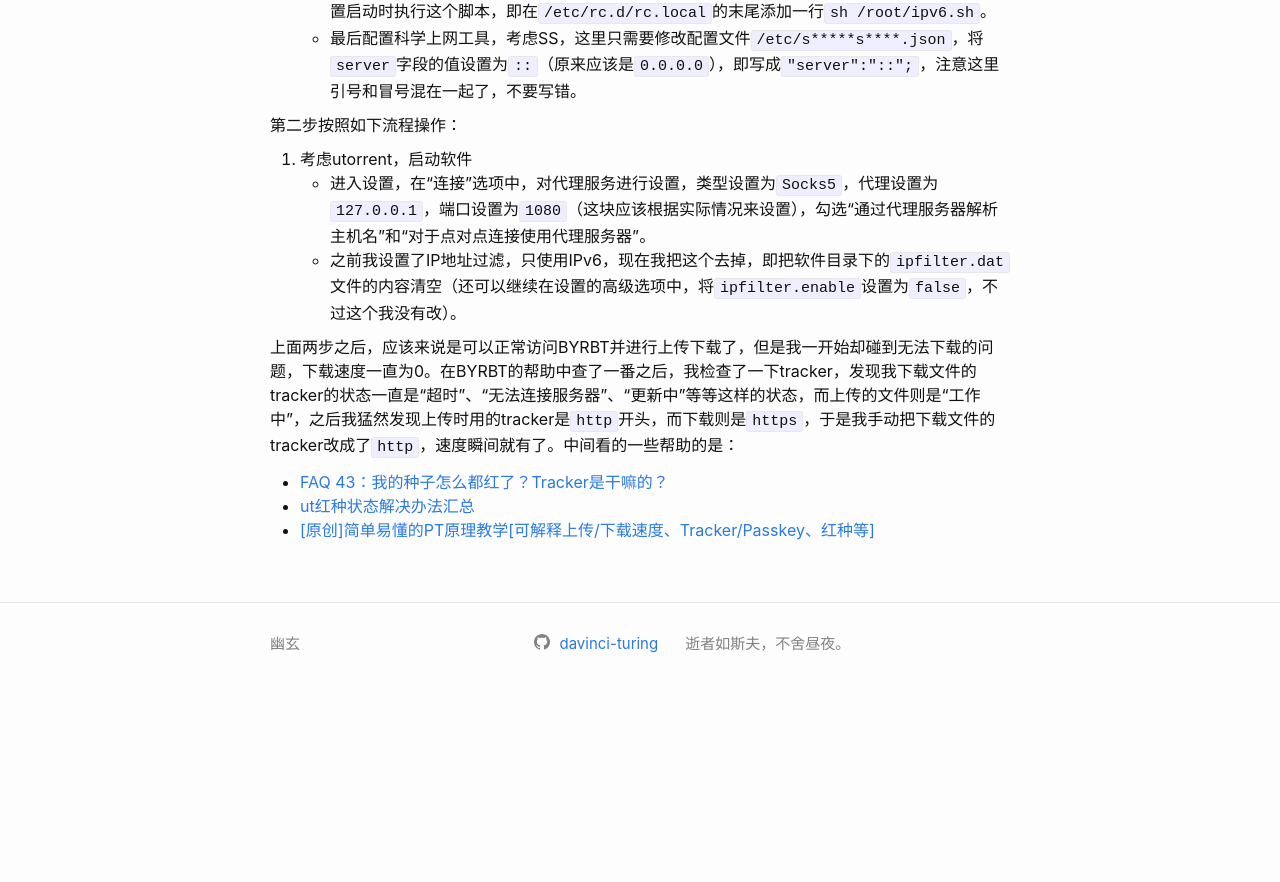
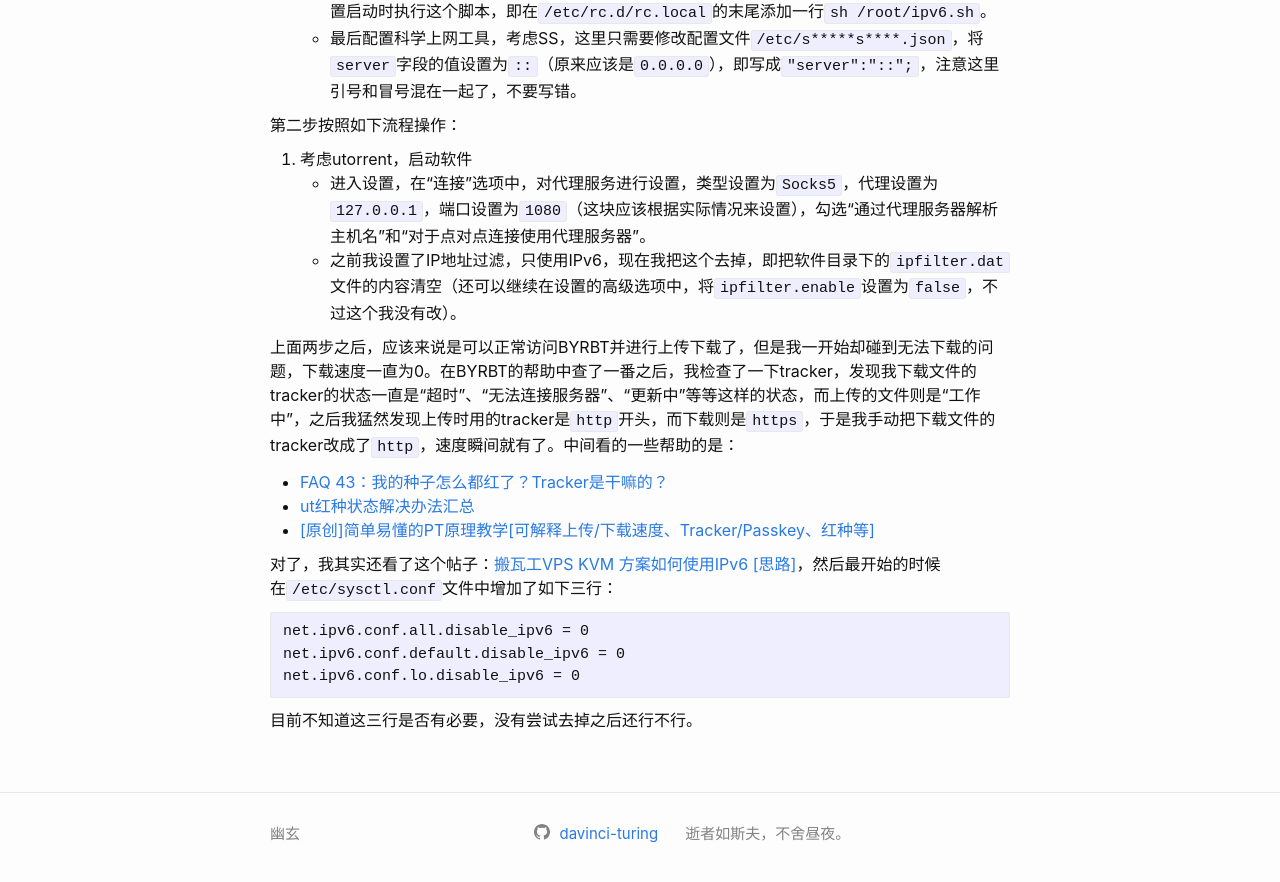
Before and after one commit to davinci-turing/davinci-turing.github.io, a Jekyll site: the page built from _posts/2019-08-04-no-idea-what-to-write.markdown, in a window 1280 px wide and 900 px high, scrolled down 2916 px. Shown: the top 882 px of the window. Built offline with Jekyll 4.4.1, drawn with Linux system fonts in a browser that asks for light colours; formulas are drawn with MathJax 3; before the commit the page ends 3626 px from its top, so only the background shows below that.

Commit message:
Update text contents of 2019.8.10 again.

````diff
--- a/_posts/2019-08-04-no-idea-what-to-write.markdown
+++ b/_posts/2019-08-04-no-idea-what-to-write.markdown
@@ -2,7 +2,7 @@
 layout: post
 title:  "不是迷途的羔羊"
 date:   2019-08-04 21:30:00 +0800
-date_update: 2019-08-10 00:22:00 +0800
+date_update: 2019-08-10 00:30:00 +0800
 categories: 流水账
 tags: [心情,随想,记录]
 author: 幽玄
@@ -109,3 +109,11 @@ LAGRANGE MULTIPLIERS](http://ramanujan.math.trinity.edu/wtrench/texts/TRENCH_LAG
 - [FAQ 43：我的种子怎么都红了？Tracker是干嘛的？](https://bt.byr.cn/faq.php#question43)
 - [ut红种状态解决办法汇总](https://bt.byr.cn/forums.php?action=viewtopic&forumid=9&topicid=618)
 - [[原创]简单易懂的PT原理教学[可解释上传/下载速度、Tracker/Passkey、红种等]](https://bt.byr.cn/forums.php?action=viewtopic&forumid=9&topicid=684)
+
+对了，我其实还看了这个帖子：[搬瓦工VPS KVM 方案如何使用IPv6 [思路]](https://www.bandwagonhost.net/512.html)，然后最开始的时候在`/etc/sysctl.conf`文件中增加了如下三行：
+```
+net.ipv6.conf.all.disable_ipv6 = 0
+net.ipv6.conf.default.disable_ipv6 = 0
+net.ipv6.conf.lo.disable_ipv6 = 0
+```
+目前不知道这三行是否有必要，没有尝试去掉之后还行不行。
````
